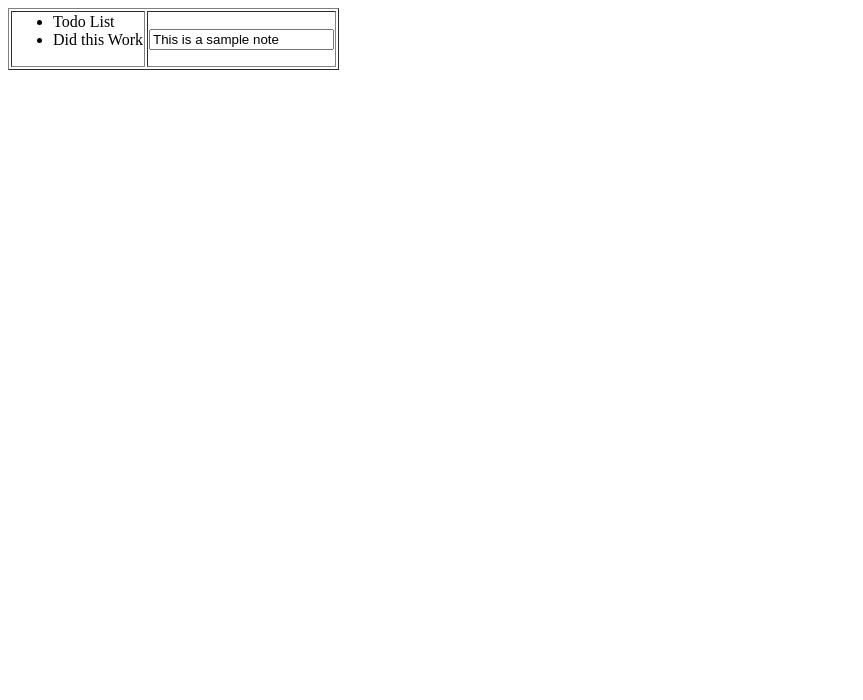
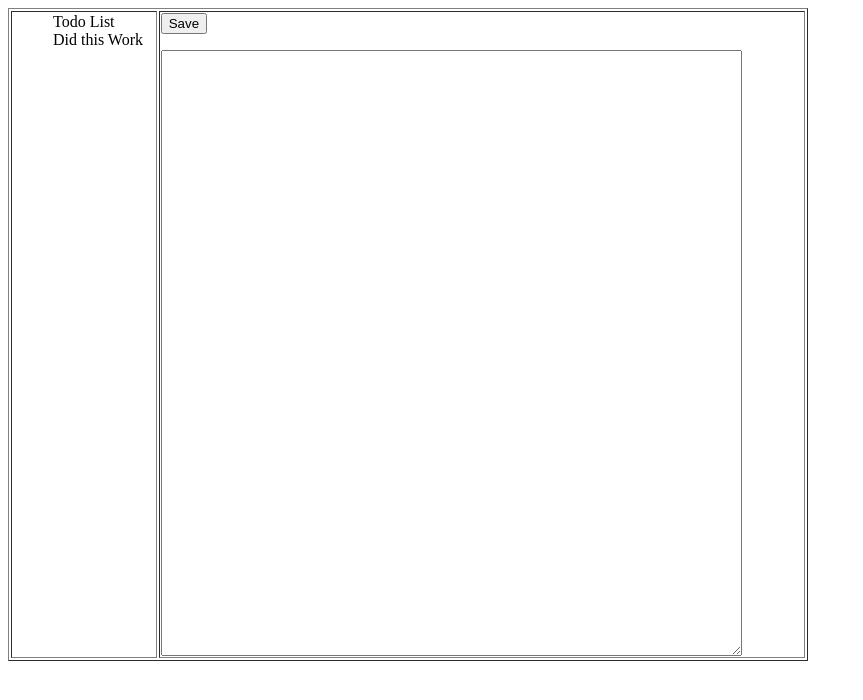
Before and after one commit to haled/LittleBlackNotebook, a plain HTML site: page index.html in a window 1280 px wide. Shown: the whole page, without its empty margins (0-863 px from the left). Drawn offline with Linux system fonts and the light colour scheme.

Commit message:
Made the note area editable and added a save button to record the text into the storage structure.  Outlined the high-level tasks that need to be done in the README.

```diff
--- a/index.html
+++ b/index.html
@@ -4,14 +4,15 @@
   <head>
 
   <body>
-    <table border="1">
+    <table border="1" width="800" height="600">
       <tr>
-        <td>
-          <ul id="notes-list">
+        <td valign="top" width="150">
+          <ul id="notes-list" style="list-style-type: none;">
           </ul>
         </td>
-        <td class="note_area">
-          <input type="textarea" value="This is a sample note" />
+        <td width="650" valign="top">
+          <p><input type="button" id="btnSave" value="Save"/></p>
+          <p><textarea id="note-area" rows="40" cols="70" value=""></textarea></p>
         </td>
       </tr>
     </table>
--- a/scripts/main.js
+++ b/scripts/main.js
@@ -1,31 +1,46 @@
-// hold javascript code
+// sample data to use for testing the UI interactions
 var notebook = {
   title: 'My Notes Thing',
   located: 'Unknown',
   notes: [
     {
+      id: 0,
       title:  'Todo List',
       text:  'This is supposed to be a to-do list but I have not come close to implementing anything like that.',
       createDateTime:  '8/18/2014',
       modifyDateTime:  '8/18/2014'
     },
     {
+      id: 1,
       title:  'Did this Work',
-      text:  'This is supposed to be a to-do list but I have not come close to implementing anything like that.',
+      text:  'If you see this message, stuff is working as expected.',
       createDateTime:  '8/18/2014',
       modifyDateTime:  '8/18/2014'
     }
   ]
 };
 
+// end sample data
 
 
 function getListOfNotes(currentNotebook) {
   var list = '';
   for (i = 0; i < 2; i++) {
-    list += "<li>" + currentNotebook.notes[i].title + "</li>";
+    list += "<li><a onclick=loadSelectedNote(" + i + ")>" + currentNotebook.notes[i].title + "</a></li>";
   }
   return list;
 }
 
+function loadSelectedNote(id) {
+  document.getElementById("note-area").value = notebook.notes[id].text;
+  document.getElementById("btnSave").onclick = function() {
+      var noteText = document.getElementById("note-area").value;
+      notebook.notes[id].text = noteText;
+  };
+}
+
+function saveData(id) {
+  var noteText = notebook.notes[id].text = document.getElementById("note-area").value;
+}
+
 document.getElementById("notes-list").innerHTML = getListOfNotes(notebook);
```
Also changed, not shown: 1 other file.
